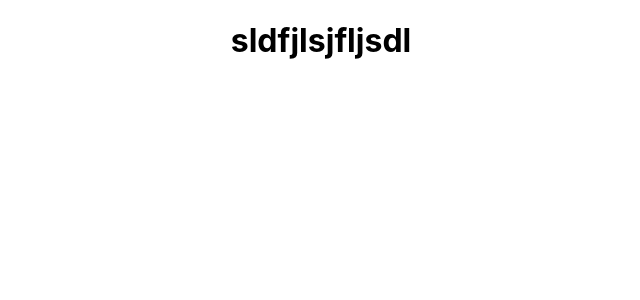
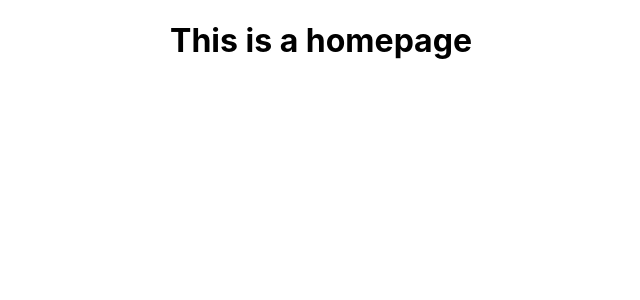
Before and after one commit to SaidShah/ticker_front_end, a React (Create React App) app: page / in a window 1280 px wide. Shown: the top 300 px of the page, without its empty margins (319-959 px from the left). Built offline with nearby package versions, Linux system fonts and the light colour scheme.

Commit message:
added root route for home

```diff
--- a/src/App.js
+++ b/src/App.js
@@ -1,11 +1,13 @@
 import React, { Component } from 'react';
 import './App.css';
+import {Route} from 'react-router-dom'
+import Home from './components/Home'
 
 class App extends Component {
   render() {
     return (
       <div className="App">
-        <h1>sldfjlsjfljsdl</h1>
+        <Route path='/' component={Home}/>
       </div>
     );
   }
--- /dev/null
+++ b/src/components/Home.js
@@ -0,0 +1,14 @@
+import React, { Component } from 'react';
+
+class Home extends Component {
+
+  render() {
+    return (
+      <div>
+        <h1>This is a homepage</h1>
+      </div>
+    );
+  }
+
+}
+export default Home;
```
